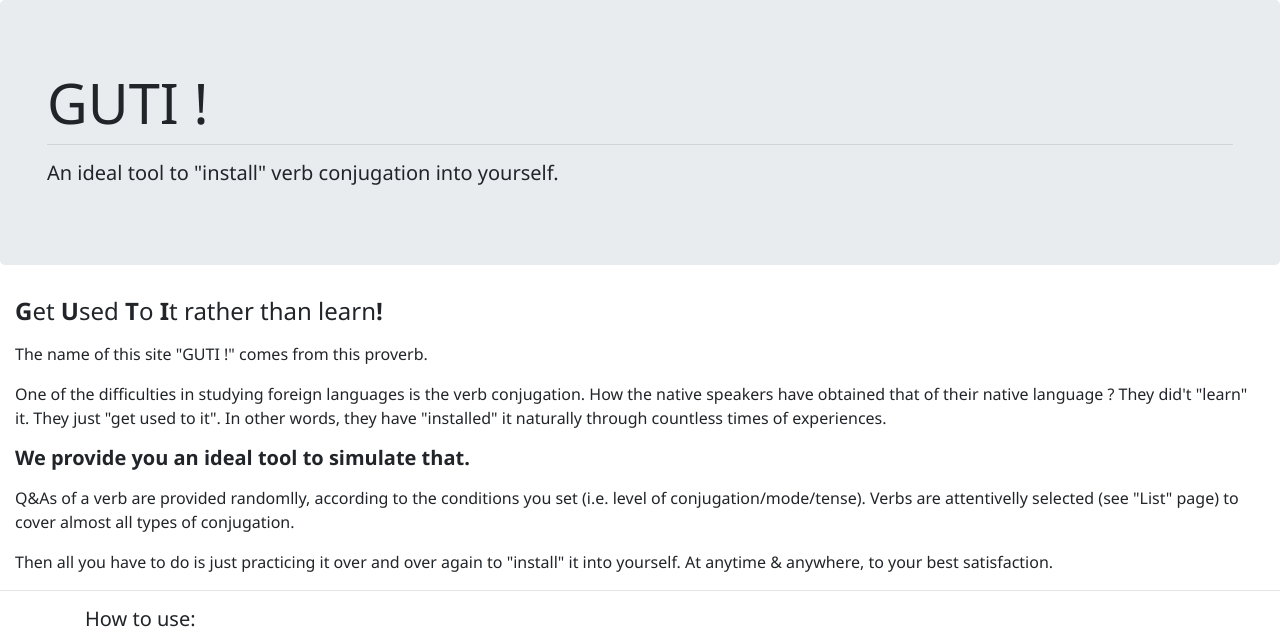
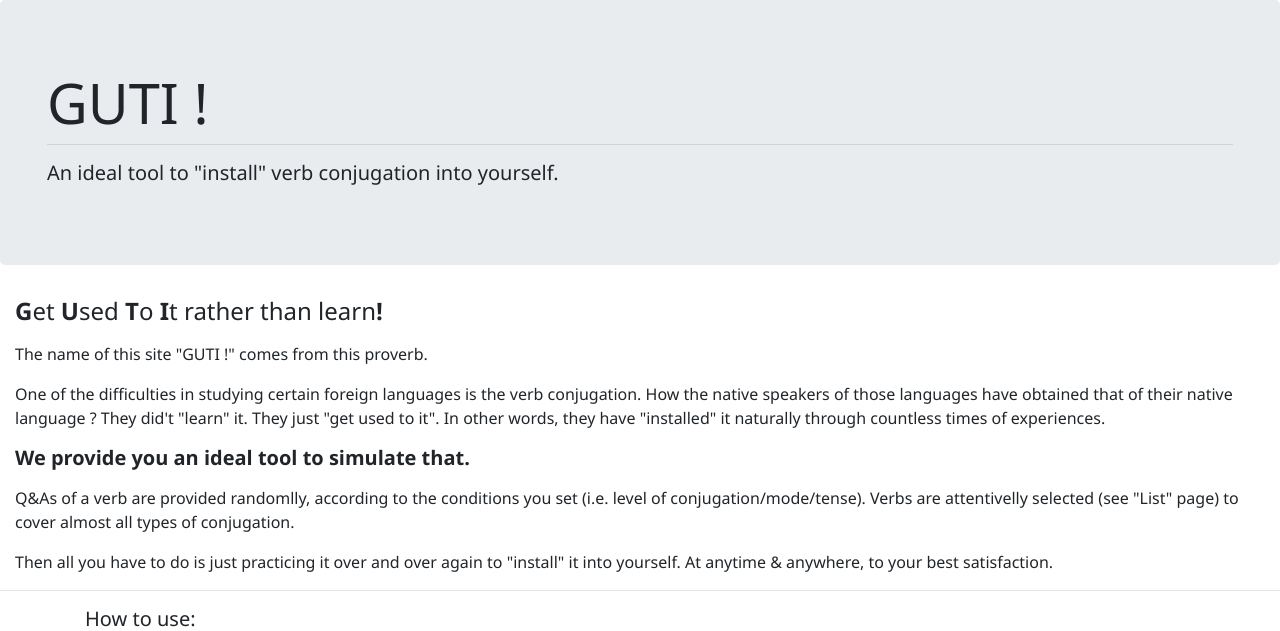
Before and after one commit to H-luciano/GUTI, a Django app: page / in a window 1280 px wide. Shown: the top 631 px of the page. Run offline with Django 3.2, Linux system fonts and the light colour scheme; some libraries are stand-ins or nearby versions.

```diff
--- a/home/templates/home/guti_home.html
+++ b/home/templates/home/guti_home.html
@@ -43,8 +43,8 @@
     <p>The name of this site "GUTI !" comes from this proverb.</p>
 
     <p>
-      One of the difficulties in studying foreign languages is the verb conjugation.
-      How the native speakers have obtained that of their native language ?
+      One of the difficulties in studying certain foreign languages is the verb conjugation.
+      How the native speakers of those languages have obtained that of their native language ?
       They did't "learn" it. They just "get used to it". In other words, they have "installed" it naturally through countless times of experiences.<br>
     </p>
 
```
Also changed, not shown: requirements.txt (deleted, +0 -56 lines).
